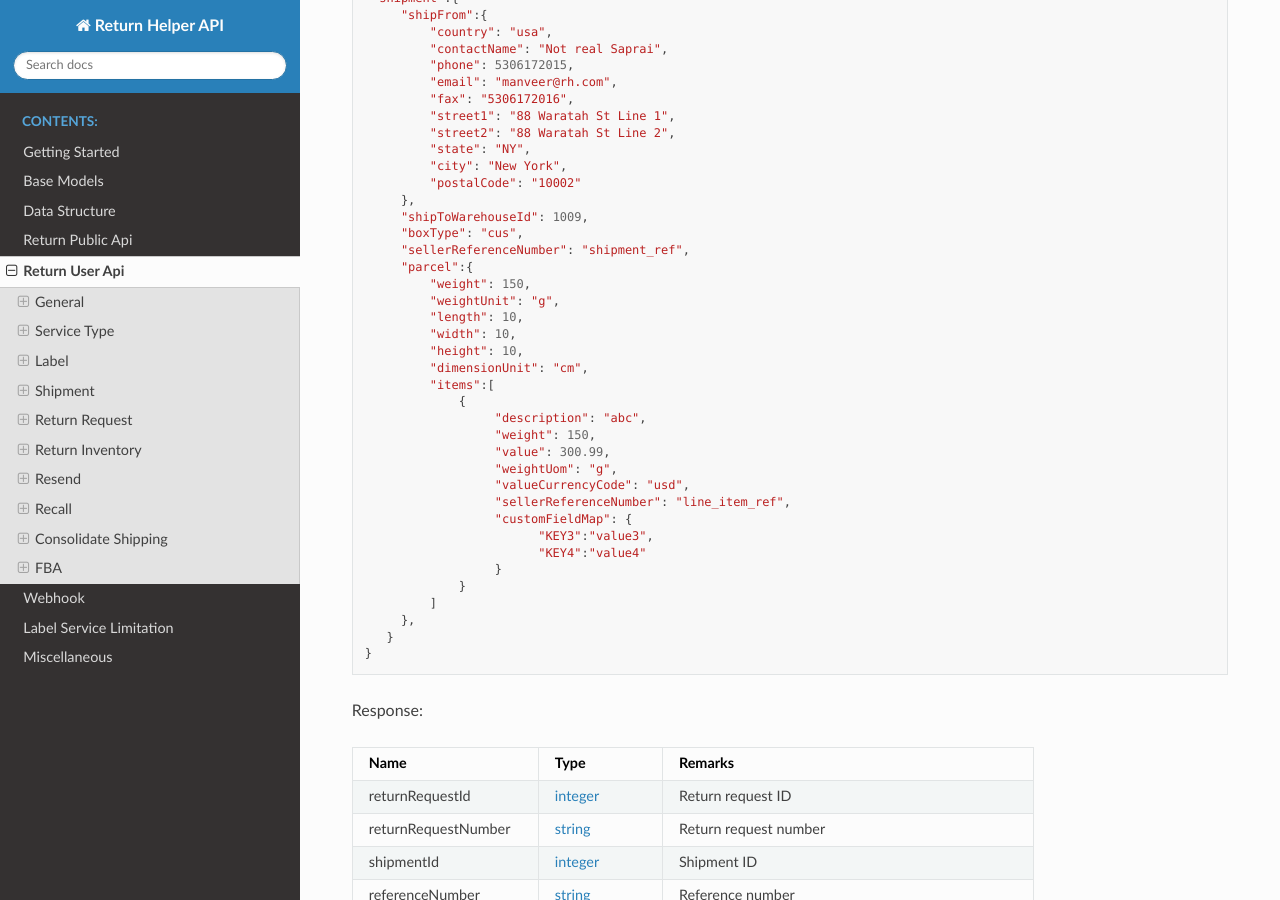
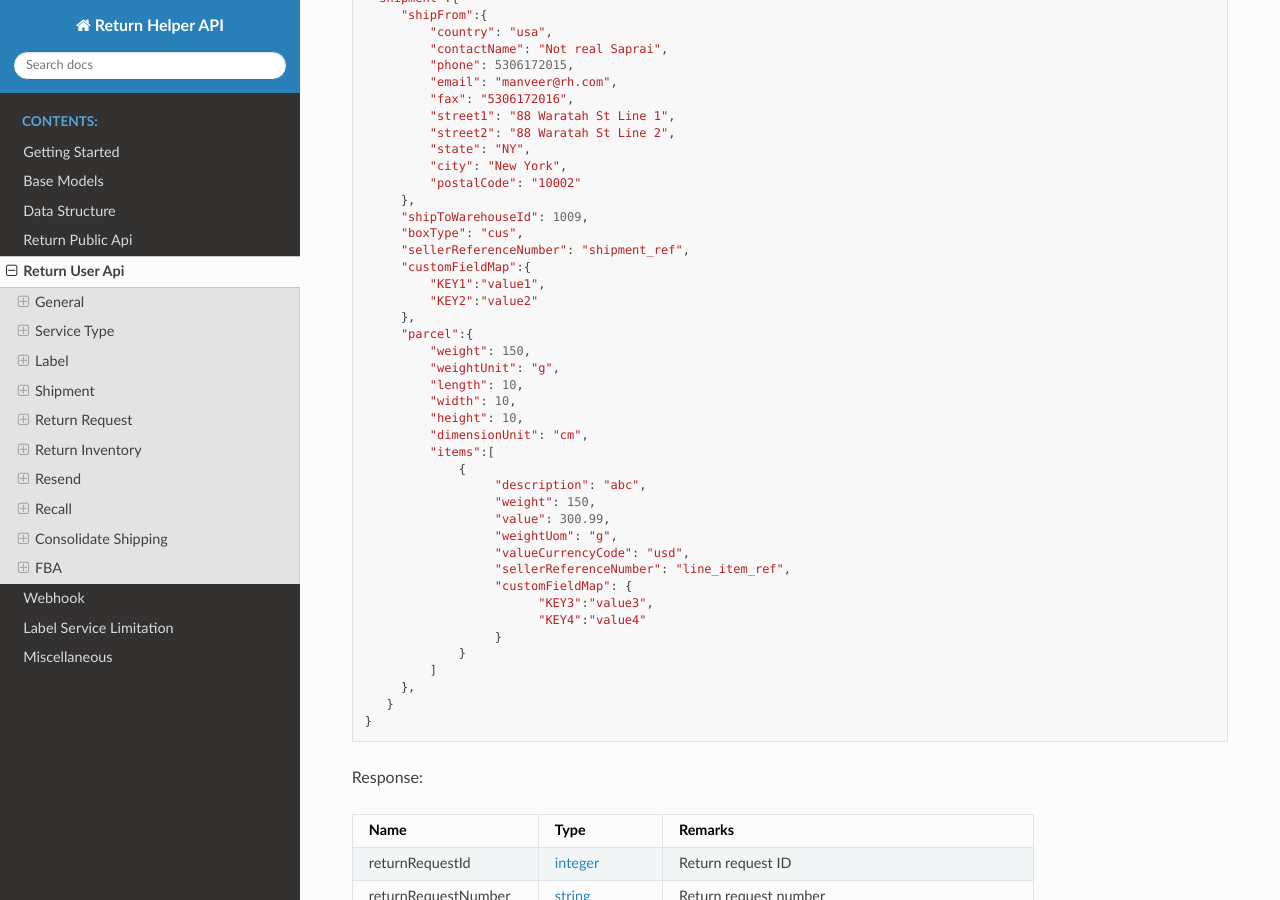
Before and after one commit to ReturnHelper/return-request-api-docs, a Sphinx documentation site: the page built from source/return_user_api.rst, in a window 1280 px wide and 900 px high, scrolled down 15382 px. Built offline with Sphinx 7.4.7 and the Read the Docs theme 3.1.0, drawn with Linux system fonts in a browser that asks for light colours.

Commit message:
fix: create return shipment custom field

```diff
--- a/source/return_user_api.rst
+++ b/source/return_user_api.rst
@@ -747,6 +747,10 @@ Sample:
         "shipToWarehouseId": 1009,
         "boxType": "cus",
         "sellerReferenceNumber": "shipment_ref",
+        "customFieldMap":{
+            "KEY1":"value1",
+            "KEY2":"value2"
+        },
         "parcel":{
             "weight": 150,
             "weightUnit": "g",
```
